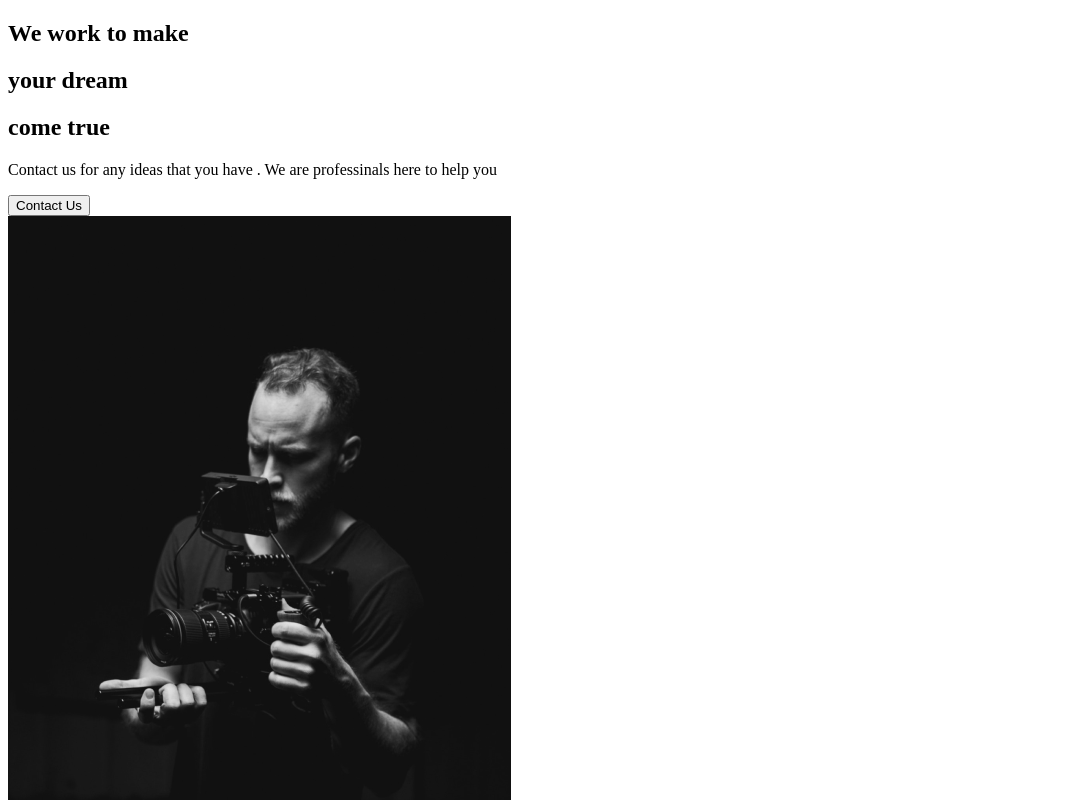
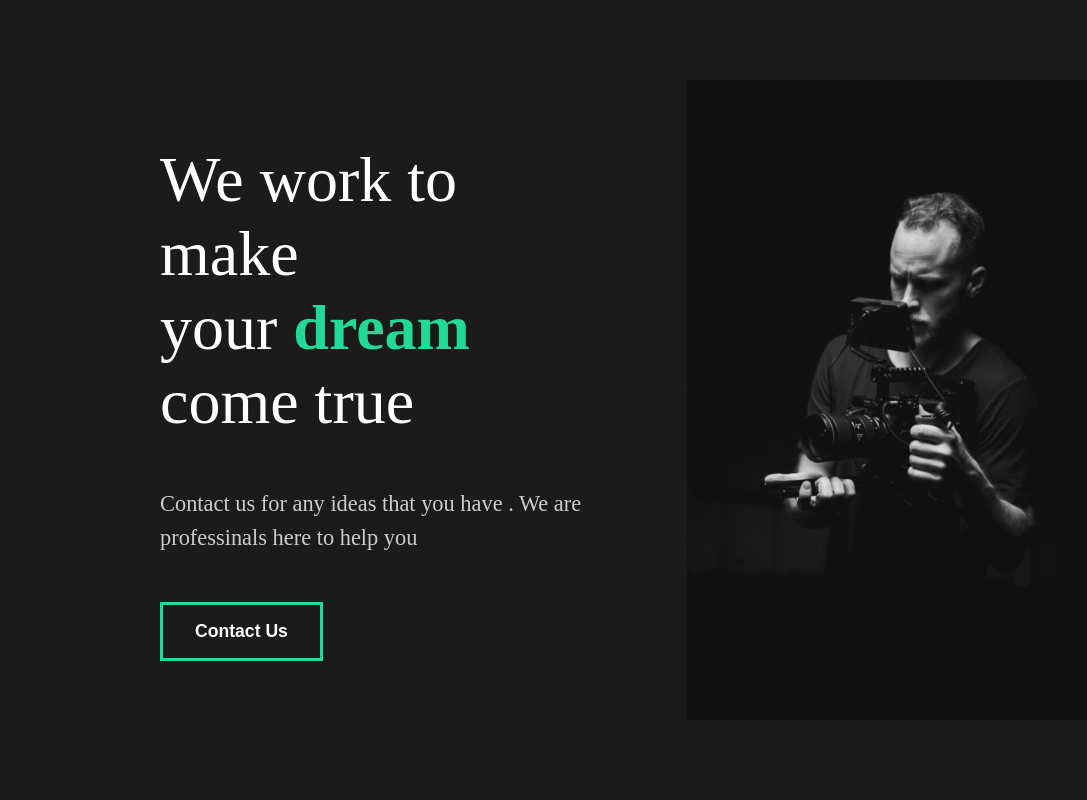
Before and after one commit to MassDo/capture, a React (Create React App) app: page / in a window 1280 px wide. Shown: the top 800 px of the page, without its empty margins (0-1087 px from the left). Built offline with nearby package versions, Linux system fonts and the light colour scheme.

Commit message:
Styled Components

```diff
--- a/src/App.jsx
+++ b/src/App.jsx
@@ -1,8 +1,12 @@
+// GlobalStyle
+import GlobalStyle from "./components/GlobalStyle";
+// Import pages
 import AboutUs from "./pages/AboutUs";
 
 function App() {
   return (
     <div className="App">
+      <GlobalStyle />
       <AboutUs />
     </div>
   );
--- a/src/components/AboutSection.jsx
+++ b/src/components/AboutSection.jsx
@@ -1,31 +1,64 @@
 import home1 from "../img/home1.png";
+// Style
+import styled from "styled-components";
 
 const AboutSection = () => {
   return (
-    <div>
-      <div className="description">
+    <StyledAbout>
+      <StyledDescription>
         <div className="title">
-          <div className="hide">
+          <StyledHide>
             <h2>We work to make</h2>
-          </div>
-          <div className="hide">
+          </StyledHide>
+          <StyledHide>
             <h2>
               your <span>dream</span>
             </h2>
-          </div>
-          <div className="hide">
+          </StyledHide>
+          <StyledHide>
             <h2>come true</h2>
-          </div>
+          </StyledHide>
         </div>
         <p>
           Contact us for any ideas that you have . We are professinals here to
           help you
         </p>
         <button>Contact Us</button>
-      </div>
-      <img src={home1} alt="guy with a camera" />
-    </div>
+      </StyledDescription>
+      <StyledImage>
+        <img src={home1} alt="guy with a camera" />
+      </StyledImage>
+    </StyledAbout>
   );
 };
 
+// Styled components
+const StyledAbout = styled.div`
+  min-height: 90vh;
+  display: flex;
+  align-items: center;
+  justify-content: space-between;
+  padding: 5rem 10rem;
+  color: white;
+`;
+const StyledDescription = styled.div`
+  flex: 1;
+  padding-right: 5rem;
+  h2 {
+    font-weight: lighter;
+  }
+`;
+const StyledImage = styled.div`
+  flex: 1;
+  overflow: hidden;
+  img {
+    width: 100%;
+    height: 80vh;
+    object-fit: contain;
+  }
+`;
+const StyledHide = styled.div`
+  overflow: hidden;
+`;
+
 export default AboutSection;
--- /dev/null
+++ b/src/components/GlobalStyle.jsx
@@ -0,0 +1,52 @@
+import { createGlobalStyle } from "styled-components";
+
+const GlobalStyle = createGlobalStyle`
+*{
+    margin: 0;
+    padding: 0;
+    box-sizing: border-box;
+}
+body {
+    background-color: #1b1b1b;
+}
+button {
+    font-weight: bold;
+    font-size: 1.1rem;
+    cursor: pointer;
+    padding: 1rem 2rem;
+    border: 3px solid #23d997;
+    background: transparent;
+    color: white;
+    transition: all 0.5s ease;
+    &:hover {
+        background-color:#23d997;
+        color: white;
+    }
+}
+
+h2{
+    font-weight:lighter;
+    font-size: 4rem;
+}
+h3{
+    color: white
+}
+h4{
+    font-weight:bold;
+}
+a{
+    font-size: 1.1rem;
+}
+span{
+    font-weight:bold;
+    color:#23d997;
+}
+p{
+    padding: 3rem 0rem;
+    color: #ccc;
+    font-size: 1.4rem;
+    line-height: 150%;
+}
+`;
+
+export default GlobalStyle;
```
